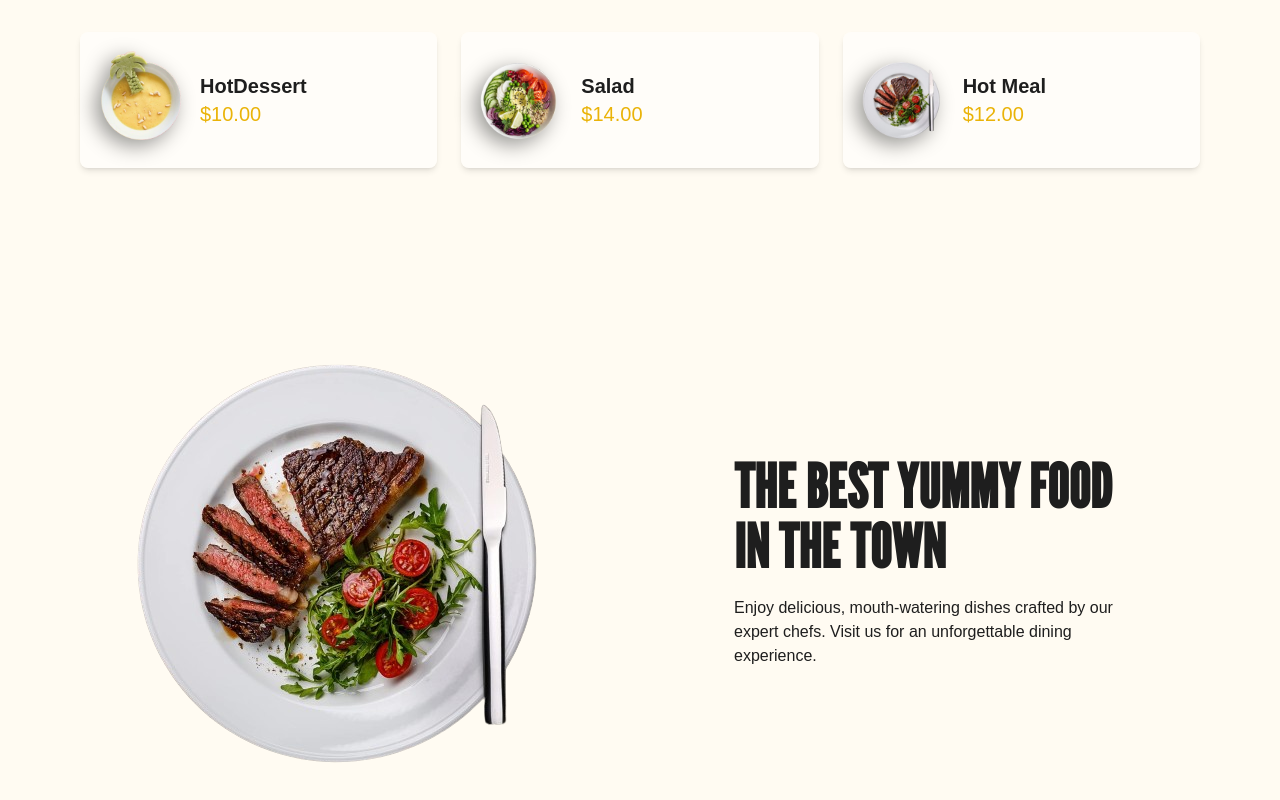
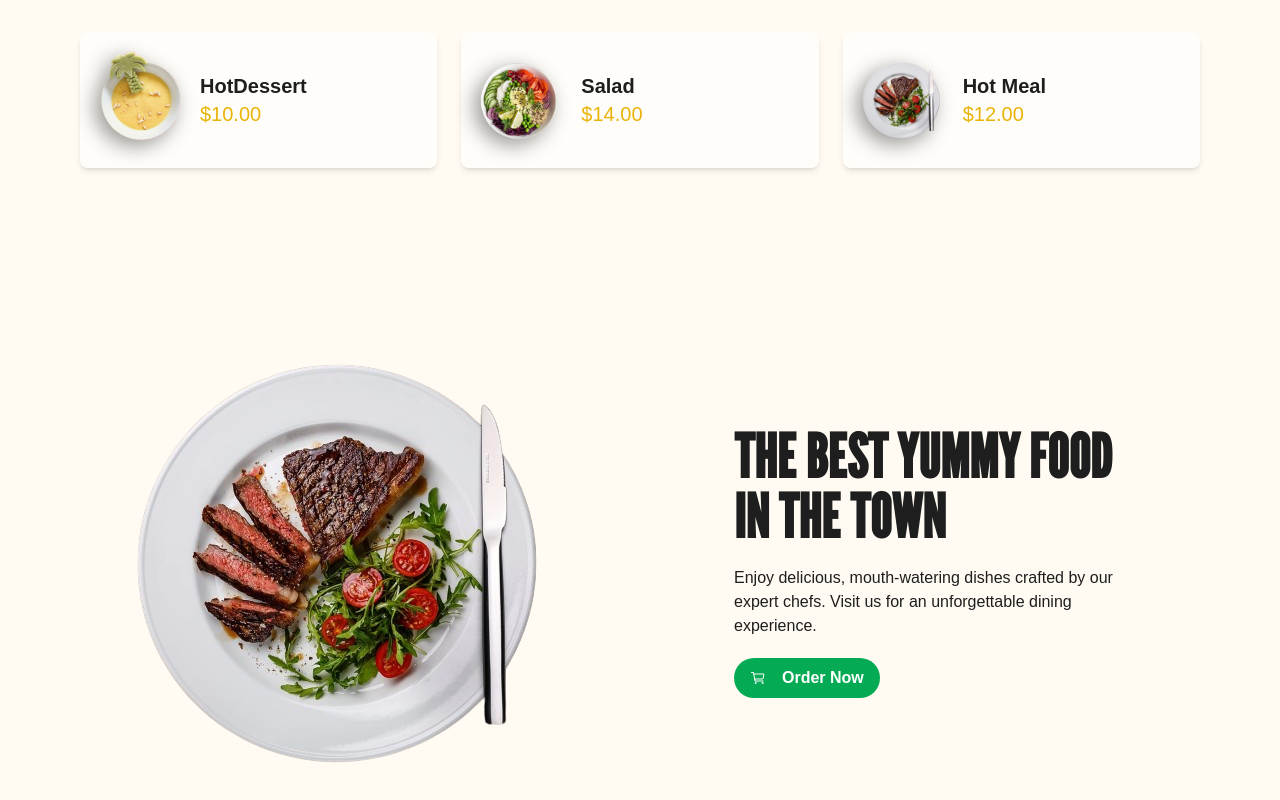
Before and after one commit to samirzjadhav/foodies-website, a React (Create React App) app: page / in a window 1280 px wide. Shown: the part 817-1617 px from the top of the page. Built offline with nearby package versions, Linux system fonts and the light colour scheme.

Commit message:
feat: added button on banner section and add animation

```diff
--- a/src/Components/Banner/Banner.js
+++ b/src/Components/Banner/Banner.js
@@ -1,6 +1,7 @@
 import React from "react";
 import { motion } from "framer-motion";
 import { SlideUp } from "../Hero/Hero";
+import { IoCartOutline } from "react-icons/io5";
 
 const Banner = () => {
   return (
@@ -20,6 +21,15 @@ const Banner = () => {
               Enjoy delicious, mouth-watering dishes crafted by our expert
               chefs. Visit us for an unforgettable dining experience.
             </p>
+            <motion.button
+              variants={SlideUp(2)}
+              initial="hidden"
+              whileInView="show"
+              className="btn-primary flex place-items-center gap-4 "
+            >
+              <IoCartOutline />
+              Order Now
+            </motion.button>
           </div>
         </div>
       </div>
```
